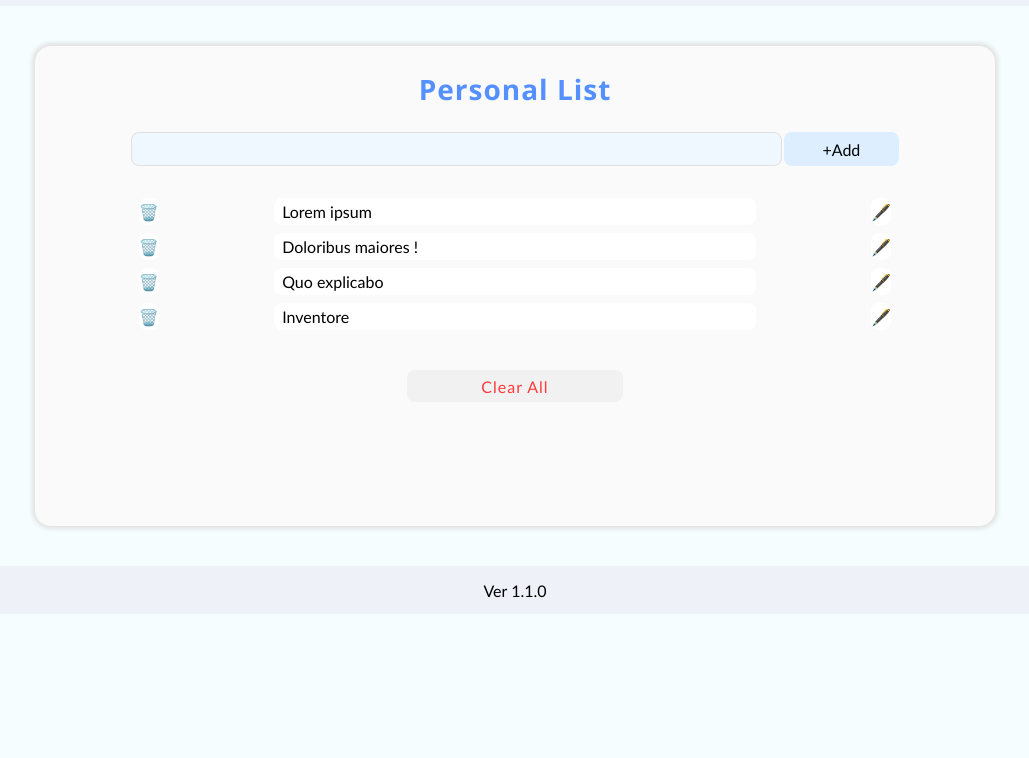
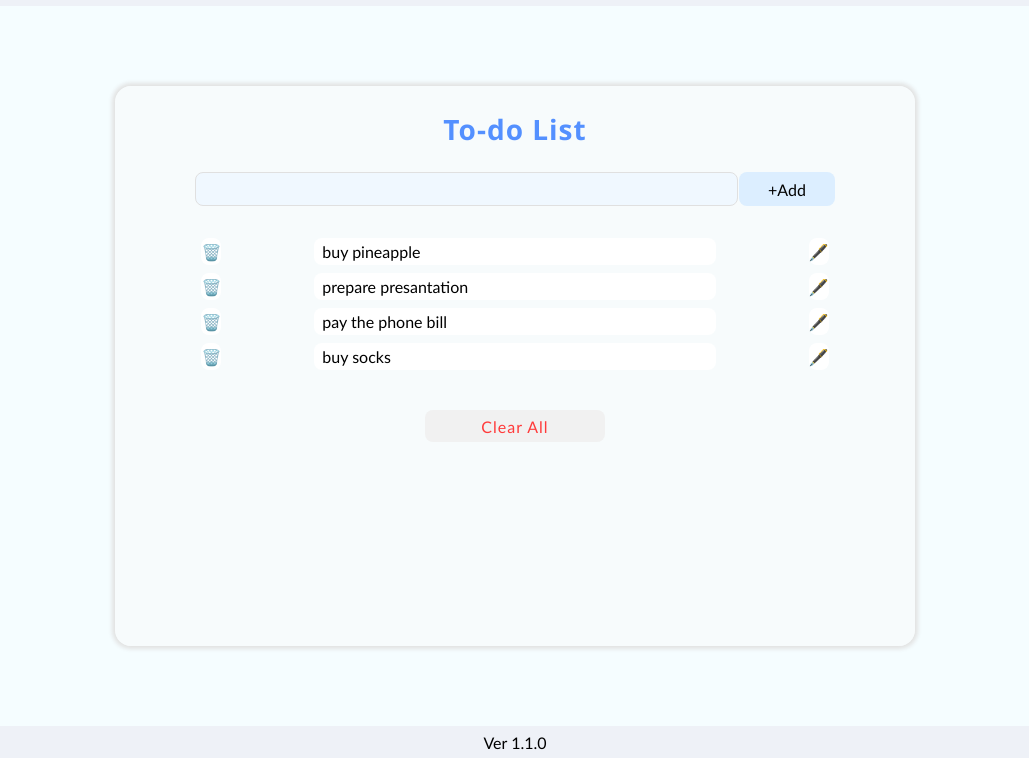
Before and after one commit to drot2579/listApp, a plain HTML site: page index.html in a window 1280 px wide. Shown: the part 42-800 px from the top of the page, without its empty margins (125-1154 px from the left). Drawn offline with Linux system fonts and the light colour scheme.

Commit message:
visual changes

```diff
--- a/index.html
+++ b/index.html
@@ -1,6 +1,5 @@
 <!DOCTYPE html>
 <html lang="en">
-
 <head>
     <meta charset="UTF-8">
     <meta name="viewport" content="width=device-width, initial-scale=1.0">
@@ -9,36 +8,22 @@
     <link rel="stylesheet" href="style.css">
     <script src="script.js" defer></script>
 </head>
-
 <body>
-
-    <nav >
+    <nav>
         <h2>List App</h2>
     </nav>
-
     <main>
-        <h2>Personal List</h2>
-
-
+        <h2>To-do List</h2>
         <div class="inputCont cont" id="inputCont">
             <input type="text" name="input" id="input">
             <button type="submit">+Add</button>
         </div>
-
         <div class="listCont cont" id="listCont">
             <ol class="list" id="list">
-
             </ol>
-
-        <button class="btn" id="btnClear">Clear All</button>
-
+            <button class="btn" id="btnClear">Clear All</button>
         </div>
-
-
     </main>
-
     <footer>Ver 1.1.0</footer>
-
 </body>
-
 </html>
--- a/script.js
+++ b/script.js
@@ -144,7 +144,7 @@ document.getElementById("btnClear").addEventListener("click", (e) => {
 })
 
 
-new Item(`Lorem ipsum `)
-new Item(`Doloribus maiores !`)
-new Item(`Quo explicabo`)
-new Item(`Inventore`)
+new Item(`buy pineapple`)
+new Item(`prepare presantation`)
+new Item(`pay the phone bill`)
+new Item(`buy socks`)
--- a/style.css
+++ b/style.css
@@ -9,46 +9,35 @@ html {
     background-color: hsl(192, 100%, 98%);
 }
 body {
-    min-height: 100vh;
+    min-height: 100dvh;
     display: flex;
     flex-direction: column;
+    justify-content: space-between;
+    align-items: center;
 }
 body * {
     /* border: 1px dotted red !important; */
 }
 nav, footer {
+    width: 100%;
+    height: 3rem;
     background-color: #eef1f7;
-    height: 6vh;
     display: flex;
     justify-content: center;
+    align-items: center;
     position: relative;
-    align-items: center;
-    align-content: center;
 }
-
 footer {
-
-}
-nav > * {}
-nav > h2 {}
-nav > button {
-    position: absolute;
-    left: 2%;
-    width: 10%;
-    height: 80%;
-    top: 10%;
-    bottom: 10%;
-    border: none;
-    border-radius: 15px;
+    height: 2rem;
 }
 main {
-    width: min(90%,960px);
-    height: 60vh;
+    width: min(90%, 800px);
+    min-height: 70vh;
     margin: 5vh auto;
     display: flex;
     flex-direction: column;
     align-items: center;
-    background-color: #fafafa;
+    background-color: #fafafa88;
     border-radius: 1rem;
     box-shadow: 0 0 4px 3px #e2e2e2;
 }
```
